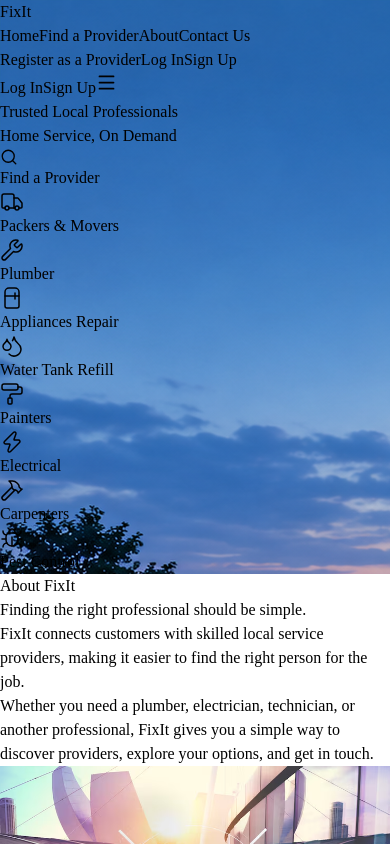
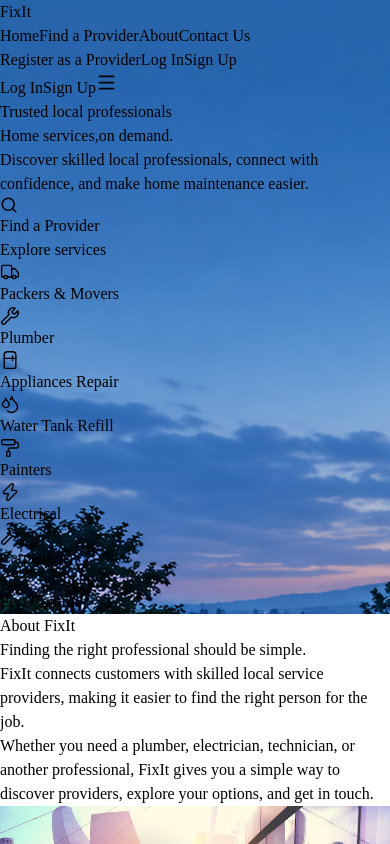
Before and after one commit to imaninaitore/FixIt, a React app in the folder frontend/: page / in a window 390 px wide. Shown: the top 844 px of the page. Built offline with nearby package versions, Linux system fonts and the light colour scheme; no server answers; the HTML template or start-up script is replaced by a standard one.

Commit message:
change hero section text and layout and add responsiveness

```diff
--- a/frontend/src/App.jsx
+++ b/frontend/src/App.jsx
@@ -1,4 +1,3 @@
-
 import { BrowserRouter, Routes, Route, Outlet } from "react-router-dom";
 
 import Home from "./pages/Home";
--- a/frontend/src/pages/home.jsx
+++ b/frontend/src/pages/home.jsx
@@ -1,7 +1,7 @@
+import { useEffect, useState } from "react";
 import Navbar from "../components/Navbar";
 import Footer from "../components/Footer";
 import About from "../components/About";
-
 import {
     Truck,
     Wrench,
@@ -13,318 +13,150 @@ import {
     Bug,
     Search,
 } from "lucide-react";
-
 import { Link, useNavigate } from "react-router-dom";
 
 const services = [
-    {
-        name: "Packers & Movers",
-        icon: Truck,
-        category: "Packers & Movers",
-    },
-    {
-        name: "Plumber",
-        icon: Wrench,
-        category: "Plumber",
-    },
-    {
-        name: "Appliances Repair",
-        icon: Refrigerator,
-        category: "Appliances Repair",
-    },
-    {
-        name: "Water Tank Refill",
-        icon: Droplets,
-        category: "Water Tank Refill",
-    },
-    {
-        name: "Painters",
-        icon: PaintRoller,
-        category: "Painters",
-    },
-    {
-        name: "Electrical",
-        icon: Zap,
-        category: "Electrical.",
-    },
-    {
-        name: "Carpenters",
-        icon: Hammer,
-        category: "Carpentry",
-    },
-    {
-        name: "Pest Control",
-        icon: Bug,
-        category: "Pest Control",
-    },
+    { name: "Packers & Movers", icon: Truck, category: "Packers & Movers" },
+    { name: "Plumber", icon: Wrench, category: "Plumber" },
+    { name: "Appliances Repair", icon: Refrigerator, category: "Appliances Repair" },
+    { name: "Water Tank Refill", icon: Droplets, category: "Water Tank Refill" },
+    { name: "Painters", icon: PaintRoller, category: "Painters" },
+    { name: "Electrical", icon: Zap, category: "Electrical." },
+    { name: "Carpenters", icon: Hammer, category: "Carpentry" },
+    { name: "Pest Control", icon: Bug, category: "Pest Control" },
 ];
 
 function Home() {
     const navigate = useNavigate();
+    const [revealed, setRevealed] = useState(false);
+
+    useEffect(() => {
+        const frame = requestAnimationFrame(() => {
+            setRevealed(true);
+        });
+
+        return () => cancelAnimationFrame(frame);
+    }, []);
+
+    const reveal = (delay = 0) => ({
+        opacity: revealed ? 1 : 0,
+        transform: revealed ? "translateY(0)" : "translateY(18px)",
+        transition: `opacity 700ms ease ${delay}ms, transform 700ms cubic-bezier(0.22, 1, 0.36, 1) ${delay}ms`,
+    });
 
     return (
-        <main className="min-h-screen bg-[#F8F6F1]">
-            {/* Hero */}
+        <main className="min-h-screen overflow-x-clip bg-[#F8F5F0] text-[#172A46]">
             <section
-                className="
-                    relative
-                    min-h-[400px]
-                    overflow-visible
-                    bg-cover
-                    bg-center
-                    bg-no-repeat
-                    sm:min-h-[400px]
-                    lg:min-h-[480px]
-                "
-                style={{
-                    backgroundImage: "url('/images/bg.png')",
-                }}
+                className="relative min-h-[400px] overflow-visible bg-cover bg-center bg-no-repeat sm:min-h-[440px] lg:min-h-[500px]"
+                style={{ backgroundImage: "url('/images/bg.png')" }}
             >
-                {/* Background overlay */}
-                <div className="absolute inset-0" />
+                <div className="absolute inset-0 bg-gradient-to-r from-[#172A46]/45 via-[#172A46]/30 to-[#172A46]/10" />
+                <div className="absolute inset-0 bg-gradient-to-t from-[#172A46]/30 via-transparent to-[#172A46]/20" />
 
-                {/* Navbar */}
                 <div className="relative z-30">
                     <Navbar />
                 </div>
 
-                {/* Hero content */}
-                <div
-                    className="
-                        relative
-                        z-10
-                        flex
-                        min-h-[400px]
-                        items-start
-                        justify-center
-                        px-5
-                        pt-24
-                        text-center
-                        sm:px-8
-                        sm:pt-28
-                        md:pt-32
-                        lg:min-h-[480px]
-                        lg:pt-30
-                    "
+                <div className="relative z-10 mx-auto flex min-h-[440px] w-full max-w-7xl items-center px-5 pb-10 pt-10 sm:min-h-[440px] sm:px-8 sm:pb-28 sm:pt-4 lg:min-h-[460px] lg:px-12 lg:pb-10 lg:pt-20">
+                    <div className="mx-auto w-full max-w-6xl text-left">
+                        <p
+                            style={reveal(100)}
+                            className="mb-3 mt-1 inline-flex items-center gap-3 text-[10px] font-bold uppercase tracking-[0.18em] text-[#F2D8CC] sm:mb-4 sm:text-xs sm:tracking-[0.22em] lg:mb-5"
                         >
-                    <div className="w-full max-w-3xl text-white">
-                        {/* Small heading */}
-                        <p
-                            className="
-                                mb-3
-                                text-xs
-                                font-medium
-                                uppercase
-                                tracking-[0.2em]
-                                text-white/80
-                                sm:text-sm
-                            "
-                        >
-                            Trusted Local Professionals
+                            <span className="h-[2px] w-8 rounded-full bg-[#E8794F] sm:w-10" />
+                            Trusted local professionals
                         </p>
 
-                        {/* Main heading */}
                         <h1
-                            className="
-                                text-2xl
-                                font-bold
-                                leading-tight
-                                tracking-tight
-                                text-white
-                                sm:text-3xl
-                                lg:text-6xl
-                            "
+                            style={reveal(220)}
+                            className="font-serif text-[2.65rem] leading-[1.04] tracking-tight text-white sm:text-6xl sm:leading-[1.02] lg:text-7xl xl:text-[5.25rem]"
                         >
-                            Home Service, On Demand
+                            Home services,
+                            <span className="block italic text-[#F28A5C]">
+                                on demand.
+                            </span>
                         </h1>
 
-                        {/* Divider */}
-                        <div
-                            className="
-                                mx-auto
-                                mt-3
-                                h-px
-                                w-14
-                                bg-[#C46B4B]
-                            "
-                        />
+                        <div className="mt-5 flex flex-col items-start gap-4 sm:mt-6 sm:flex-row sm:items-center sm:gap-5 lg:mt-7 lg:gap-6">
+                            <p
+                                style={reveal(360)}
+                                className="max-w-xl font-['DM_Serif_Display'] text-base italic leading-7 tracking-[0.01em] text-white sm:text-lg sm:leading-8 lg:text-xl lg:leading-9"
+                            >
+                                Discover skilled local professionals,
+                                <span className="text-[#F2B49A]">
+                                    {" "}connect with confidence,
+                                </span>{" "}
+                                and make home maintenance easier.
+                            </p>
 
-                        {/* Find a Provider button */}
                             <button
+                                style={reveal(480)}
                                 onClick={() => navigate("/providers")}
                                 type="button"
                                 className="
-                                group
-                                mx-auto
-                                mt-7
-                                flex
-                                items-center
-                                justify-center
-                                gap-2
-                                rounded-xl
-                                border
-                                border-[#E7D8C5]/40
-                                bg-[#17324D]/80
-                                px-7
-                                py-3
-                                text-sm
-                                font-medium
-                                text-white
-                                shadow-[0_8px_25px_rgba(23,50,77,0.25)]
-                                backdrop-blur-md
-                                transition-all
-                                duration-300
-                                hover:border-[#C46B4B]/70
-                                hover:bg-[#426A86]
-                                hover:shadow-[0_10px_30px_rgba(23,50,77,0.35)]
-                                active:scale-[0.98]
+                                    group inline-flex min-h-11 shrink-0 items-center
+                                    justify-center gap-2.5 rounded-xl
+                                    border border-[#FFFDF9]/40
+                                    bg-white/[0.12] px-4 py-2.5
+                                    text-sm font-bold text-white
+                                    shadow-[0_8px_32px_rgba(23,42,70,0.18)]
+                                    backdrop-blur-xl
+                                    transition-all duration-300 ease-out
+                                    hover:-translate-y-0.5
+                                    hover:border-[#F28A5C]/80
+                                    hover:bg-[#C66A4A]/25
+                                    hover:shadow-[0_8px_30px_rgba(198,106,74,0.25)]
+                                    focus:outline-none focus:ring-2
+                                    focus:ring-[#F2D8CC]
+                                    focus:ring-offset-2 focus:ring-offset-[#172A46]
+                                    active:translate-y-0
+                                    sm:mr-2 sm:gap-3 sm:px-5
+                                    lg:mr-6 lg:px-6
                                 "
                             >
                                 <Search
                                     size={18}
-                                strokeWidth={1.8}
-                                className="
-                                    text-[#C46B4B]
-                                    transition-transform
-                                    duration-300
-                                    group-hover:scale-110
-                                "
+                                    strokeWidth={2}
+                                    className="text-[#F28A5C] transition-transform duration-300 group-hover:scale-110"
                                 />
 
                                 <span>Find a Provider</span>
                             </button>
                         </div>
                     </div>
+                </div>
 
-                {/* Floating services panel */}
+                {/* Floating services bar */}
                 <div
-                    className="
-                        absolute
-                        bottom-0
-                        left-1/2
-                        z-40
-                        w-[calc(100%-2rem)]
-                        max-w-4xl
-                        -translate-x-1/2
-                        translate-y-1/2
-                    "
+                    style={reveal(600)}
+                    className="absolute bottom-0 left-1/2 z-40 w-[calc(100%-1.5rem)] max-w-6xl -translate-x-1/2 translate-y-1/2 sm:w-[calc(100%-3rem)]"
                 >
-                    <div
-                        className="
-                            rounded-2xl
-                            bg-[#F8F6F1]
-                            px-3
-                            py-4
-                            shadow-[0_12px_40px_rgba(0,0,0,0.16)]
-                            sm:px-5
-                            sm:py-5
-                            lg:px-10
-                            lg:py-5
-                        "
-                    >
-                        {/* Scrollable only on smaller screens */}
-                        <div
-                            className="
-                                overflow-x-auto
-                                overflow-y-hidden
-                                scrollbar-thin
-                                scrollbar-thumb-[#426A86]
-                                scrollbar-track-transparent
-                                md:overflow-x-visible
-                            "
-                        >
-                            <div
-                                className="
-                                    flex
-                                    w-max
-                                    min-w-full
-                                    items-center
-                                    gap-3
-                                    sm:grid
-                                    sm:w-full
-                                    sm:grid-cols-2
-                                    sm:gap-x-4
-                                    sm:gap-y-4
-                                    md:grid-cols-4
-                                    md:gap-x-3
-                                    md:gap-y-5
-                                    lg:grid-cols-8
-                                    lg:gap-x-2
-                                "
-                            >
+                    <div className="rounded-2xl border border-[#DCC5B1] bg-[#FFF9F2]/95 p-2.5 shadow-[0_18px_50px_rgba(23,42,70,0.22)] backdrop-blur-md sm:p-4 lg:px-5 lg:py-3.5">
+                        <div className="mb-1.5 flex items-center px-1 sm:mb-2">
+                            <p className="text-[10px] font-bold uppercase tracking-[0.16em] text-[#C66A4A] sm:text-xs sm:tracking-[0.18em]">
+                                Explore services
+                            </p>
+                        </div>
+
+                        <div className="overflow-x-auto overflow-y-hidden pb-1 scrollbar-thin scrollbar-thumb-[#C66A4A]/50 scrollbar-track-transparent sm:overflow-visible sm:pb-0">
+                            <div className="flex w-max min-w-full items-stretch gap-1.5 sm:grid sm:w-full sm:grid-cols-4 sm:gap-2 lg:grid-cols-8 lg:gap-1">
                                 {services.map((service) => {
                                     const Icon = service.icon;
 
                                     return (
                                         <Link
                                             key={service.name}
-                                            to={`/providers?category=${encodeURIComponent(
-                                                service.category
-                                            )}`}
-                                            className="
-                                                group
-                                                flex
-                                                w-[90px]
-                                                shrink-0
-                                                flex-col
-                                                items-center
-                                                justify-center
-                                                rounded-xl
-                                                px-1
-                                                py-1
-                                                text-center
-                                                transition-all
-                                                duration-200
-                                                hover:bg-[#E7D8C5]/50
-                                                sm:w-auto
-                                                sm:min-w-0
-                                            "
+                                            to={`/providers?category=${encodeURIComponent(service.category)}`}
+                                            className="group flex w-[88px] shrink-0 flex-col items-center justify-center rounded-xl border border-transparent px-1.5 py-2 text-center transition duration-200 hover:border-[#E7D8C5] hover:bg-[#F2D8CC]/60 focus:outline-none focus:ring-2 focus:ring-[#C66A4A] sm:w-auto sm:min-w-0 sm:py-2.5"
                                         >
-                                            <div
-                                                className="
-                                                    flex
-                                                    h-10
-                                                    w-10
-                                                    items-center
-                                                    justify-center
-                                                    rounded-xl
-                                                    text-[#426A86]
-                                                    transition-all
-                                                    duration-200
-                                                    group-hover:bg-[#E7D8C5]
-                                                    group-hover:text-[#C46B4B]
-                                                    sm:h-11
-                                                    sm:w-11
-                                                    lg:h-12
-                                                    lg:w-12
-                                                "
-                                            >
+                                            <span className="flex h-9 w-9 items-center justify-center rounded-xl bg-[#172A46]/[0.07] text-[#172A46] transition duration-200 group-hover:bg-[#C66A4A] group-hover:text-white sm:h-10 sm:w-10 lg:h-10 lg:w-10">
                                                 <Icon
-                                                    size={24}
-                                                    strokeWidth={1.5}
-                                                    className="
-                                                        transition-all
-                                                        duration-200
-                                                        group-hover:scale-110
-                                                    "
+                                                    size={20}
+                                                    strokeWidth={1.7}
                                                 />
-                                            </div>
+                                            </span>
 
-                                            <span
-                                                className="
-                                                    mt-2
-                                                    max-w-[105px]
-                                                    text-[9px]
-                                                    font-medium
-                                                    leading-4
-                                                    text-[#17324D]
-                                                    transition-colors
-                                                    duration-200
-                                                    group-hover:text-[#C46B4B]
-                                                    sm:text-[10px]
-                                                    lg:text-xs
-                                                "
-                                            >
+                                            <span className="mt-1.5 text-[10px] font-semibold leading-4 text-[#172A46] transition-colors group-hover:text-[#B85B3D] sm:mt-2 sm:text-xs">
                                                 {service.name}
                                             </span>
                                         </Link>
@@ -336,23 +168,10 @@ function Home() {
                 </div>
             </section>
 
-            {/* About section */}
-            <section
-                className="
-                    relative
-                    bg-gradient-to-b
-                    from-[#E7D8C5]
-                    via-[#F8F6F1]
-                    to-[#F8F6F1]
-                    pt-24
-                    sm:pt-28
-                    lg:pt-32
-                "
-            >
+            <section className="relative bg-gradient-to-b from-[#E9D5C5] via-[#F8F5F0] to-[#F8F5F0] px-4 pb-12 pt-24 sm:px-6 sm:pb-16 sm:pt-28 lg:px-8 lg:pt-28">
                 <About />
             </section>
 
-            {/* Footer */}
             <Footer />
         </main>
     );
--- a/frontend/src/services/api.js
+++ b/frontend/src/services/api.js
@@ -1,4 +1,4 @@
-export const API_URL = "http://127.0.0.1:8000/api";
+export const API_URL = `${import.meta.env.VITE_API_URL || "http://127.0.0.1:8000"}/api`;
 
 
 /*
```
Lines whose indentation alone changed are shown as unchanged.
